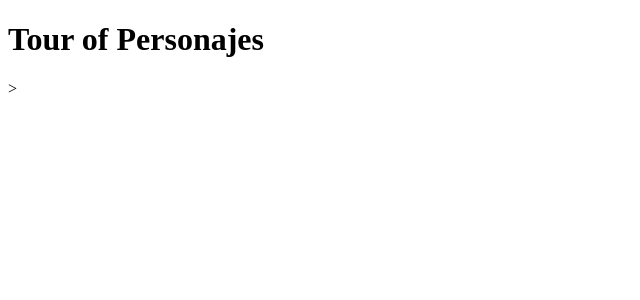
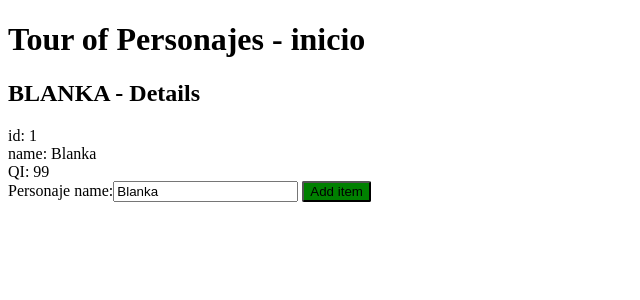
Before and after one commit to walissonsou/MeusPersonagens, an Angular app: page / in a window 1280 px wide. Shown: the top 300 px of the page, without its empty margins (0-640 px from the left). Built offline with nearby package versions, Linux system fonts and the light colour scheme.

Commit message:
Uso do two way data-biding

```diff
--- a/src/app/app.component.html
+++ b/src/app/app.component.html
@@ -1 +1,3 @@
-<h1> {{ title }} </h1> >
+<h1> {{ title }} - inicio </h1>
+
+<app-personajes></app-personajes>
--- /dev/null
+++ b/src/app/personajes/personajes.component.html
@@ -0,0 +1,10 @@
+<h2> {{ Personaje.name | uppercase }} - Details </h2>
+<div><span> id: </span> {{ Personaje.id }}</div>
+<div><span> name: </span> {{ Personaje.name }}</div>
+<div><span> QI: </span> {{ Personaje.QI }}</div>
+
+<div>
+  <label for="name"> Personaje name:</label>
+  <input id="name" type="text" [(ngModel)]="Personaje.name" placeholder="name">
+  <button style="margin-left: 4px; border-radius: 2px; background-color: green"> Add item </button>
+</div>
--- /dev/null
+++ b/src/app/personajes/personajes.component.ts
@@ -0,0 +1,22 @@
+import { Component, OnInit } from '@angular/core';
+import { Personaje } from './personajes.model';
+
+@Component({
+  selector: 'app-personajes',
+  templateUrl: './personajes.component.html',
+  styleUrls: ['./personajes.component.css']
+})
+export class PersonajesComponent implements OnInit {
+
+  Personaje: Personaje = {
+    id: 1,
+    name: 'Blanka',
+    QI: 99
+  }
+
+  constructor() { }
+
+  ngOnInit(): void {
+  }
+
+}
--- /dev/null
+++ b/src/app/personajes/personajes.model.ts
@@ -0,0 +1,5 @@
+export interface Personaje {
+  id:number,
+  name: string,
+  QI: number
+}
```
Also changed, not shown: src/app/app.module.ts (+6 -2 lines), src/app/personajes/personajes.component.css (added), 1 other file (tests, documents, lock files or other folders).
